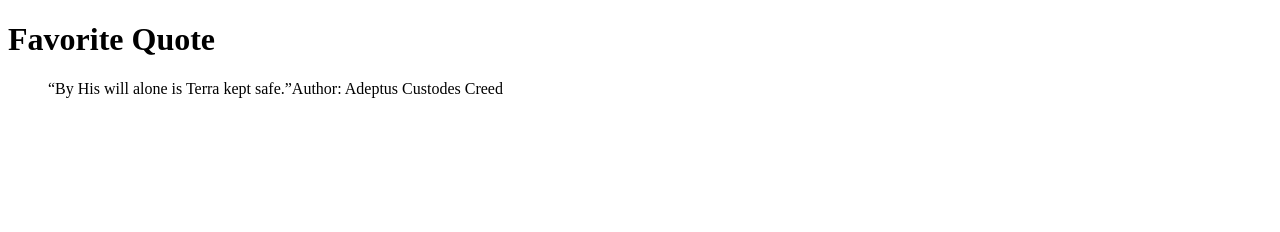
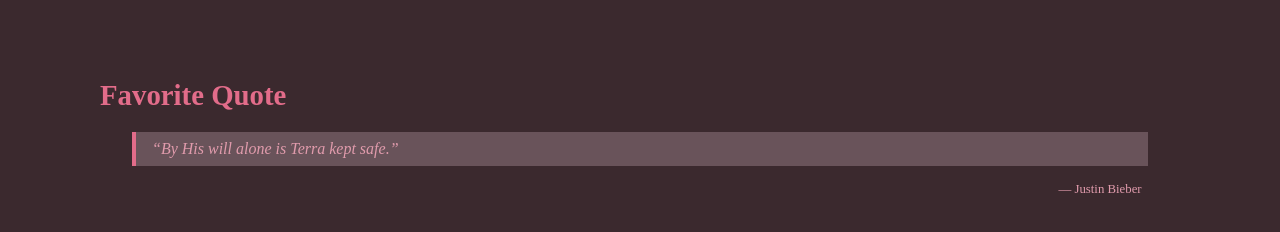
Before and after one commit to jessmonnier/gitlab, a plain HTML site: page index.html in a window 1280 px wide. Drawn offline with Linux system fonts and the light colour scheme.

Commit message:
monnier: added some styles, fixed author

```diff
--- a/BlueTeamStyleSheet.css
+++ b/BlueTeamStyleSheet.css
@@ -0,0 +1,29 @@
+body {
+    background-color: #3b292e;
+    color: #e09bac;
+    margin: 50px 100px 50px 100px;
+}
+
+.content {
+    padding: 5px;
+}
+
+h1 {
+    font-weight: 700;
+    font-size: 1.8em;
+    color: #e26c8a;
+}
+
+blockquote {
+    font-style: italic;
+    margin: 1em 2em;
+    padding: 0.5em 1em;
+    border-left: 4px solid #e26c8a;
+    background: #69535a;
+}
+
+.quote-author {
+    text-align: right;
+    margin-right: 3em;
+    font-size: 0.8em;
+}
--- a/index.html
+++ b/index.html
@@ -7,7 +7,10 @@
   <title>Blue Team Assignment</title>
 </head>
 <body>
+  <div class="content"></div>
     <h1>Favorite Quote</h1>
-    <blockquote>“By His will alone is Terra kept safe.”Author: Adeptus Custodes Creed</blockquote>
+    <blockquote>“By His will alone is Terra kept safe.”</blockquote>
+    <div class="quote-author">— Justin Bieber</div>
+  </div>
 </body>
 </html>
```
